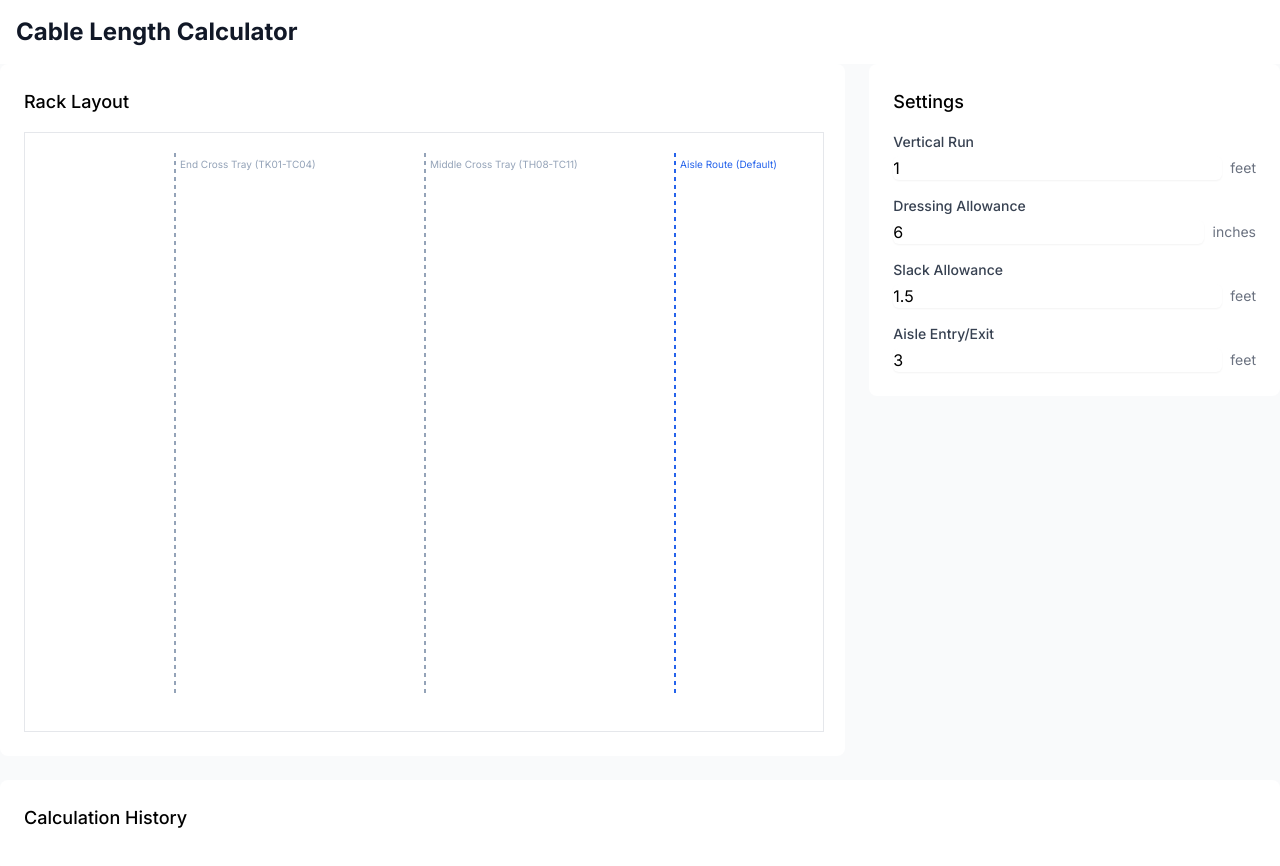
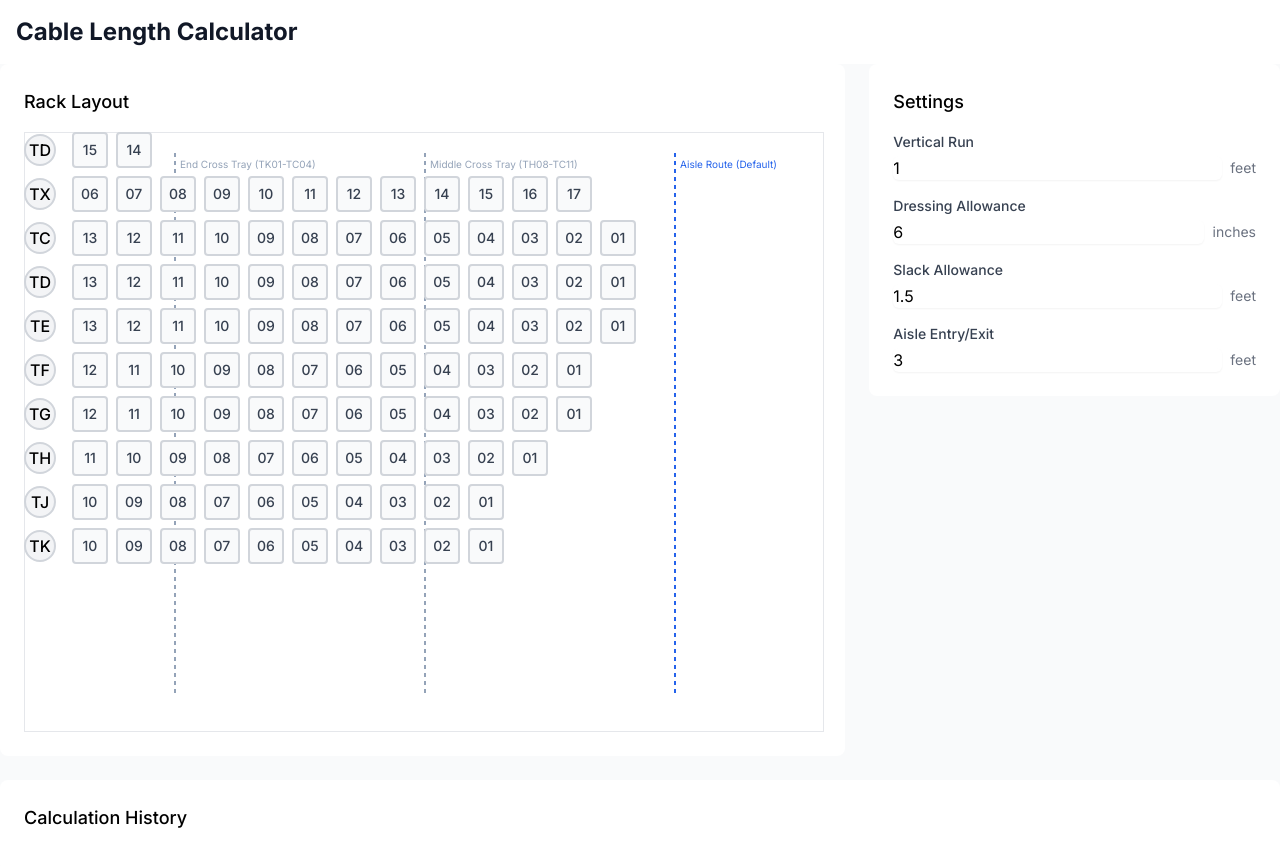
Before and after one commit to tinrooster/cablecalc, a Next.js app: page / in a window 1280 px wide. Shown: the top 866 px of the page. Built offline with nearby package versions, Linux system fonts and the light colour scheme.

Commit message:
refactor(all): finally a grid and rendering

```diff
--- a/components/calculator/elements/PathOverlay.tsx
+++ b/components/calculator/elements/PathOverlay.tsx
@@ -1,7 +1,7 @@
 'use client'
 
 interface PathOverlayProps {
-  routeType: 'aisle' | 'mid-cross' | 'end-cross'
+  routeType: 'aisle' | 'middle' | 'end'
   sourcePosition: string | null
   targetPosition: string | null
 }
--- a/components/calculator/elements/RackGrid.tsx
+++ b/components/calculator/elements/RackGrid.tsx
@@ -28,33 +28,40 @@ const PATHS = {
     x: 400,  // Middle cross tray position
     label: 'Middle Cross Tray (TH08-TC11)',
     fixed: {
-      source: 'TH-08',
-      target: 'TC-11'
+      source: 'TH08',
+      target: 'TC11'
     }
   },
   end: {
     x: 150,   // End cross tray position
     label: 'End Cross Tray (TK01-TC04)',
     fixed: {
-      source: 'TK-01',
-      target: 'TC-04'
+      source: 'TK01',
+      target: 'TC04'
     }
   }
 };
 
 export function RackGrid() {
-  const [routeType, setRouteType] = useState<'aisle' | 'mid-cross' | 'end-cross'>('aisle')
-  const [sourcePosition, setSourcePosition] = useState<string | null>(null)
-  const [targetPosition, setTargetPosition] = useState<string | null>(null)
+  const [mounted, setMounted] = useState(false);
+  const [routeType, setRouteType] = useState('aisle');
+  const [sourcePosition, setSourcePosition] = useState(null);
+  const [targetPosition, setTargetPosition] = useState(null);
 
-  // Debug state changes
+  // All useEffects must be at the top level, before any conditionals
   useEffect(() => {
-    console.group('State Update')
-    console.log('Route Type:', routeType)
-    console.log('Source Position:', sourcePosition)
-    console.log('Target Position:', targetPosition)
-    console.groupEnd()
-  }, [routeType, sourcePosition, targetPosition])
+    setMounted(true);
+  }, []);
+
+  useEffect(() => {
+    if (mounted) {  // Check mounted inside the effect instead
+      console.group('State Update')
+      console.log('Route Type:', routeType)
+      console.log('Source Position:', sourcePosition)
+      console.log('Target Position:', targetPosition)
+      console.groupEnd()
+    }
+  }, [routeType, sourcePosition, targetPosition, mounted]);
 
   const handlePositionClick = useCallback((row: string, position: string) => {
     console.group('Position Click')
@@ -99,17 +106,21 @@ export function RackGrid() {
   console.log('RackGrid rendering with:', { routeType, sourcePosition, targetPosition })
 
   // Reset selections when changing route type
-  const handleRouteChange = useCallback((type: 'aisle' | 'mid-cross' | 'end-cross') => {
+  const handleRouteChange = useCallback((type: 'aisle' | 'middle' | 'end') => {
     console.log('Route type changed:', type) // Debug log
     setRouteType(type)
     setSourcePosition(null)
     setTargetPosition(null)
   }, [])
 
+  if (!mounted) {
+    return null;
+  }
+
   return (
     <div className="relative w-full h-full">
       <svg width={800} height={600} className="border border-gray-200">
-        {/* Path Indicators - Add this before rack layout */}
+        {/* Path Indicators */}
         {Object.entries(PATHS).map(([key, config]) => (
           <g key={key} transform={`translate(${config.x}, 20)`}>
             <line
@@ -128,10 +139,12 @@ export function RackGrid() {
             </text>
           </g>
         ))}
+      </svg>
 
-        {/* Rack Layout */}
+      {/* Rack Layout - MOVED OUTSIDE SVG */}
+      <div className="absolute top-0 left-0 w-full">
         {RACK_ROWS.map((row) => (
-          <div key={row.id} className="flex items-center gap-4">
+          <div key={row.id} className="flex items-center gap-4 mb-2">
             <div className="w-8 h-8 flex items-center justify-center bg-gray-100 border-2 border-gray-300 rounded-full font-medium">
               {row.displayId}
             </div>
@@ -152,23 +165,7 @@ export function RackGrid() {
             </div>
           </div>
         ))}
-
-        {/* Active Path - This replaces the separate PathOverlay component */}
-        {sourcePosition && targetPosition && (
-          <g className="pointer-events-none">
-            {routeType === 'aisle' ? (
-              <AislePath source={sourcePosition} target={targetPosition} />
-            ) : (
-              <CrossTrayPath
-                source={sourcePosition}
-                target={targetPosition}
-                fixedPath={PATHS[routeType].fixed}
-                pathX={PATHS[routeType].x}
-              />
-            )}
-          </g>
-        )}
-      </svg>
+      </div>
     </div>
   )
 }
--- a/components/calculator/elements/RouteToggle.tsx
+++ b/components/calculator/elements/RouteToggle.tsx
@@ -1,12 +1,13 @@
 'use client'
 
-export function RouteToggle({
-  value,
-  onChange
-}: {
-  value: 'aisle' | 'mid-cross' | 'end-cross',
-  onChange: (type: 'aisle' | 'mid-cross' | 'end-cross') => void
-}) {
+type RouteType = 'aisle' | 'middle' | 'end';
+
+interface RouteToggleProps {
+  value: RouteType;
+  onChange: (type: RouteType) => void;
+}
+
+export function RouteToggle({ value, onChange }: RouteToggleProps) {
   return (
     <div className="flex items-center gap-4 p-2 bg-gray-50 rounded-lg">
       <button
@@ -24,23 +25,23 @@ export function RouteToggle({
 
       <div className="flex items-center gap-2 text-sm">
         <button
-          onClick={() => onChange('mid-cross')}
+          onClick={() => onChange('middle')}
           className={`px-3 py-1.5 rounded-md transition-colors ${
-            value === 'mid-cross'
+            value === 'middle'
               ? 'bg-blue-600 text-white shadow-sm'
               : 'text-gray-600 hover:bg-white hover:shadow-sm'
           }`}
         >
-          Mid Cross
+          Middle Cross
           <span className="ml-1 text-xs opacity-75">
             (TH08-TC11)
           </span>
         </button>
 
         <button
-          onClick={() => onChange('end-cross')}
+          onClick={() => onChange('end')}
           className={`px-3 py-1.5 rounded-md transition-colors ${
-            value === 'end-cross'
+            value === 'end'
               ? 'bg-blue-600 text-white shadow-sm'
               : 'text-gray-600 hover:bg-white hover:shadow-sm'
           }`}
```
